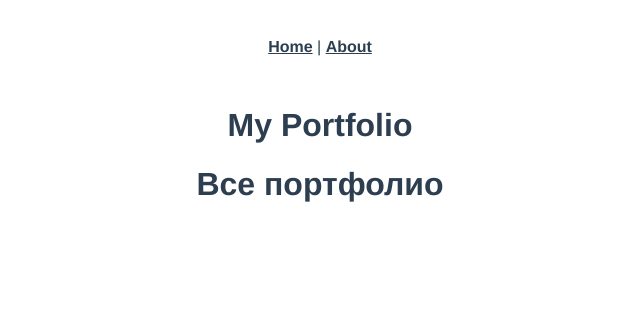
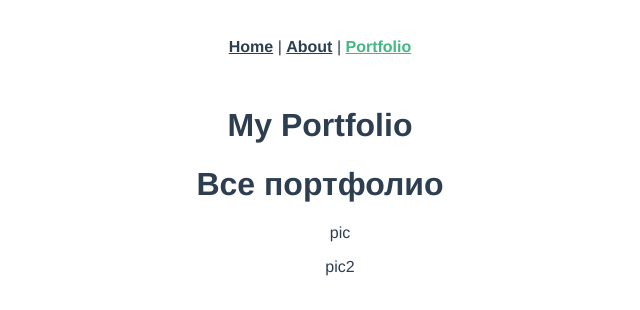
Before and after one commit to ninydev/pv021_mk_node, a Vue app in the folder 08_vue/frontvue3/: page /portfolio in a window 1280 px wide. Shown: the top 310 px of the page, without its empty margins (320-960 px from the left). Built offline with nearby package versions, Linux system fonts and the light colour scheme.

Commit message:
Vue props

```diff
--- a/08_vue/frontvue3/src/App.vue
+++ b/08_vue/frontvue3/src/App.vue
@@ -1,8 +1,8 @@
 <template>
   <nav>
     <router-link to="/">Home</router-link> |
-    <router-link to="/about">About</router-link>
-
+    <router-link to="/about">About</router-link> |
+    <router-link to="/portfolio">Portfolio</router-link>
   </nav>
   <router-view/>
 </template>
--- a/08_vue/frontvue3/src/components/portfolio/PortfolioItem.vue
+++ b/08_vue/frontvue3/src/components/portfolio/PortfolioItem.vue
@@ -1,10 +1,18 @@
 <template>
-
+  <p> {{ item.name }}</p>
 </template>
 
 <script>
 export default {
-  name: "PortfolioItem"
+  name: 'PortfolioItem',
+  props: {
+    item: {}
+  }
+  // data () {
+  //   return {
+  //     item: this.item
+  //   }
+  // }
 }
 </script>
 
--- a/08_vue/frontvue3/src/components/portfolio/PortfolioList.vue
+++ b/08_vue/frontvue3/src/components/portfolio/PortfolioList.vue
@@ -1,10 +1,25 @@
 <template>
   <h1> Все портфолио </h1>
+  <ul>
+<!--    <li v-for='item in items' :key="item.id" > {{item.name}}</li>-->
+  <PortfolioItem
+    v-for='item in items'
+    :key="item.id"
+    :item='item'
+  ></PortfolioItem>
+  </ul>
 </template>
 
 <script>
+import PortfolioItem from '@/components/portfolio/PortfolioItem'
 export default {
-  name: 'PortfolioList'
+  name: 'PortfolioList',
+  components: { PortfolioItem },
+  data () {
+    return {
+      items: [{ id: 1, name: 'pic' }, { id: 2, name: 'pic2' }]
+    }
+  }
 }
 </script>
 
--- a/08_vue/frontvue3/src/views/AboutView.vue
+++ b/08_vue/frontvue3/src/views/AboutView.vue
@@ -1,6 +1,5 @@
 <template>
   <div class="about">
     <h1>This is an about page</h1>
-    <router-link to="/portfolio">Portfolio</router-link>
   </div>
 </template>
```
Also changed, not shown: 08_vue/frontvue3/src/components/ReactiveEx.vue (added, +39 -0 lines).
